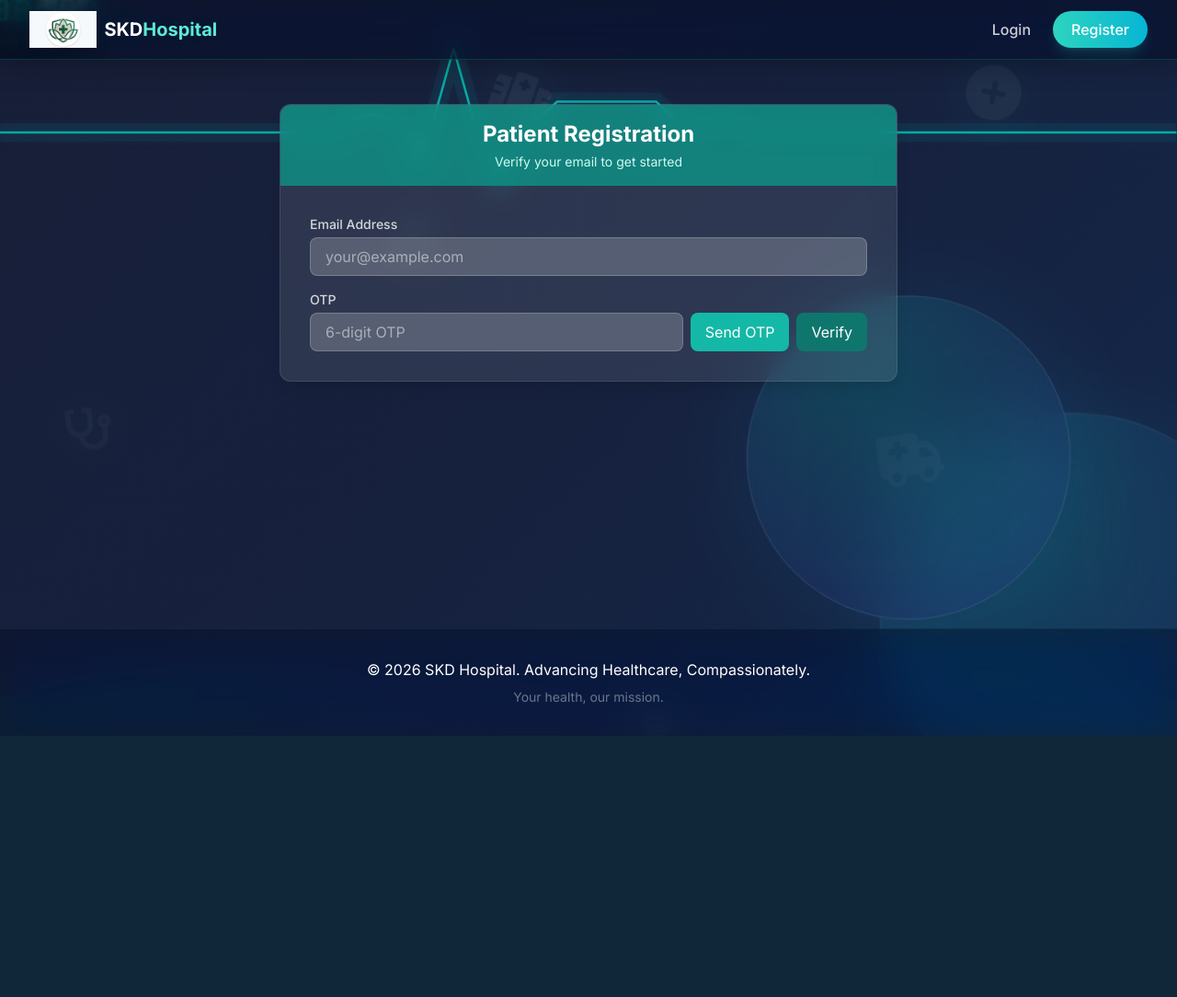
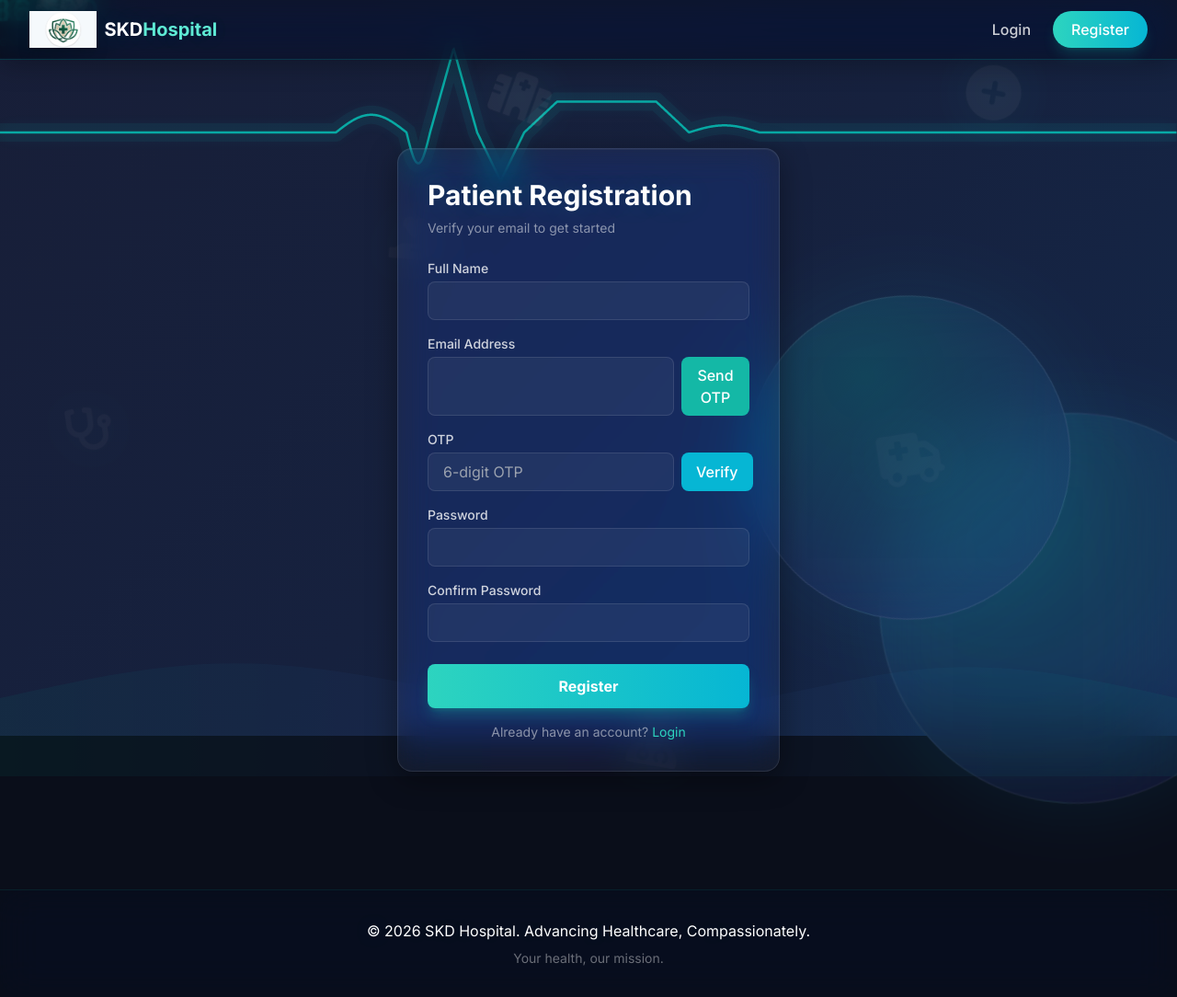
Before and after one commit to udayteck/HOSPITAL-SELF-MANAGEMENT, a Flask app: template app/templates/register.html in a window 1280 px wide. Shown: the whole page at 92% size. Before the commit the page ends 800 px from the top, so only its background shows below. Run offline with Flask 3, Linux system fonts and the light colour scheme; the template is opened without the code that fills it: values that come from a table or form of the project are taken from there, others are empty; parts of the project's set-up code (start-up, migrations or seed data) failed here and were passed over; some libraries are stand-ins or nearby versions.

Commit message:
Fix register template: use plain HTML, remove WTForm dependency

```diff
--- a/app/templates/register.html
+++ b/app/templates/register.html
@@ -1,159 +1,134 @@
 {% extends "base.html" %}
-{% block title %}Sign Up - SKD Hospital{% endblock %}
+
 {% block content %}
+<div class="container mx-auto px-4 py-12 max-w-md">
+    <div class="glass p-8 rounded-2xl">
+        <h1 class="text-3xl font-bold text-white text-glow mb-2">Patient Registration</h1>
+        <p class="text-white/50 text-sm mb-6">Verify your email to get started</p>
 
-<div class="max-w-2xl mx-auto bg-white/10 backdrop-blur-md rounded-xl shadow-lg overflow-hidden border border-white/10">
-    <div class="bg-teal-600/80 px-6 py-4">
-        <h2 class="text-2xl font-bold text-white text-center">Patient Registration</h2>
-        <p class="text-teal-100 text-center text-sm mt-1">Verify your email to get started</p>
-    </div>
+        <form method="POST" action="{{ url_for('auth.register') }}" id="register-form">
+            <!-- Full Name -->
+            <div class="mb-4">
+                <label for="full_name" class="block text-white/80 text-sm font-medium mb-1">Full Name</label>
+                <input type="text" name="full_name" id="full_name" required
+                       class="w-full px-4 py-2 bg-white/5 border border-white/10 rounded-lg text-white focus:outline-none focus:border-teal-400 transition">
+            </div>
 
-    <div class="p-6 md:p-8">
-        <!-- Step 1: Email and OTP -->
-        <div id="step1" class="space-y-4">
-            <div>
-                <label class="block text-sm font-medium text-white/80 mb-1">Email Address</label>
-                <input type="email" id="reg-email" class="w-full px-4 py-2 bg-white/20 border border-white/20 rounded-lg text-white placeholder-white/50 focus:ring-2 focus:ring-teal-400" placeholder="your@example.com">
-                <p id="email-error" class="text-red-400 text-xs mt-1 hidden"></p>
+            <!-- Email -->
+            <div class="mb-4">
+                <label for="email" class="block text-white/80 text-sm font-medium mb-1">Email Address</label>
+                <div class="flex gap-2">
+                    <input type="email" name="email" id="email" required
+                           class="flex-1 px-4 py-2 bg-white/5 border border-white/10 rounded-lg text-white focus:outline-none focus:border-teal-400 transition">
+                    <button type="button" id="send-otp-btn"
+                            class="px-4 py-2 bg-teal-500 hover:bg-teal-600 text-white rounded-lg font-medium transition">
+                        Send OTP
+                    </button>
+                </div>
+                <div id="otp-status" class="text-sm mt-1"></div>
             </div>
-            <div>
-                <label class="block text-sm font-medium text-white/80 mb-1">OTP</label>
-                <div class="flex gap-2 flex-wrap">
-                    <input type="text" id="reg-otp" class="flex-1 min-w-[120px] px-4 py-2 bg-white/20 border border-white/20 rounded-lg text-white placeholder-white/50 focus:ring-2 focus:ring-teal-400" placeholder="6-digit OTP" maxlength="6">
-                    <button type="button" id="sendOtpBtn" class="bg-teal-500 hover:bg-teal-600 text-white px-4 py-2 rounded-lg transition">Send OTP</button>
-                    <button type="button" id="verifyOtpBtn" class="bg-teal-700 hover:bg-teal-800 text-white px-4 py-2 rounded-lg transition">Verify</button>
+
+            <!-- OTP -->
+            <div class="mb-4">
+                <label for="otp" class="block text-white/80 text-sm font-medium mb-1">OTP</label>
+                <div class="flex gap-2">
+                    <input type="text" name="otp" id="otp" placeholder="6-digit OTP" maxlength="6"
+                           class="flex-1 px-4 py-2 bg-white/5 border border-white/10 rounded-lg text-white focus:outline-none focus:border-teal-400 transition">
+                    <button type="button" id="verify-otp-btn"
+                            class="px-4 py-2 bg-cyan-500 hover:bg-cyan-600 text-white rounded-lg font-medium transition">
+                        Verify
+                    </button>
                 </div>
-                <p id="otp-error" class="text-red-400 text-xs mt-1 hidden"></p>
+                <div id="verify-status" class="text-sm mt-1"></div>
             </div>
-        </div>
 
-        <!-- Step 2: Registration Form (hidden initially) -->
-        <div id="step2" class="hidden space-y-6">
-            <form method="POST" action="{{ url_for('auth.register') }}" id="registerForm" novalidate>
-                {{ form.hidden_tag() }}  <!-- CSRF token -->
+            <!-- Password -->
+            <div class="mb-4">
+                <label for="password" class="block text-white/80 text-sm font-medium mb-1">Password</label>
+                <input type="password" name="password" id="password" required minlength="6"
+                       class="w-full px-4 py-2 bg-white/5 border border-white/10 rounded-lg text-white focus:outline-none focus:border-teal-400 transition">
+            </div>
 
-                <div class="grid grid-cols-1 md:grid-cols-2 gap-6">
-                    <div>
-                        <label class="block text-sm font-medium text-white/80 mb-1">Email Address</label>
-                        <input type="email" name="email" id="verified-email" readonly class="w-full px-4 py-2 bg-white/10 border border-white/20 rounded-lg text-white/50 cursor-not-allowed">
-                    </div>
-                    <div>
-                        <label class="block text-sm font-medium text-white/80 mb-1">Full Name</label>
-                        <input type="text" name="full_name" class="w-full px-4 py-2 bg-white/20 border border-white/20 rounded-lg text-white placeholder-white/50 focus:ring-2 focus:ring-teal-400" required>
-                    </div>
-                </div>
+            <div class="mb-6">
+                <label for="confirm_password" class="block text-white/80 text-sm font-medium mb-1">Confirm Password</label>
+                <input type="password" name="confirm_password" id="confirm_password" required minlength="6"
+                       class="w-full px-4 py-2 bg-white/5 border border-white/10 rounded-lg text-white focus:outline-none focus:border-teal-400 transition">
+            </div>
 
-                <div>
-                    <label class="block text-sm font-medium text-white/80 mb-1">Phone Number</label>
-                    <input type="tel" name="phone" class="w-full px-4 py-2 bg-white/20 border border-white/20 rounded-lg text-white placeholder-white/50 focus:ring-2 focus:ring-teal-400" required>
-                </div>
+            <!-- Hidden role (default patient) -->
+            <input type="hidden" name="role" value="patient">
 
-                <div class="grid grid-cols-1 md:grid-cols-2 gap-6">
-                    <div>
-                        <label class="block text-sm font-medium text-white/80 mb-1">Password</label>
-                        <input type="password" name="password" class="w-full px-4 py-2 bg-white/20 border border-white/20 rounded-lg text-white placeholder-white/50 focus:ring-2 focus:ring-teal-400" required minlength="6">
-                    </div>
-                    <div>
-                        <label class="block text-sm font-medium text-white/80 mb-1">Confirm Password</label>
-                        <input type="password" name="confirm_password" class="w-full px-4 py-2 bg-white/20 border border-white/20 rounded-lg text-white placeholder-white/50 focus:ring-2 focus:ring-teal-400" required minlength="6">
-                    </div>
-                </div>
+            <button type="submit" id="register-btn"
+                    class="w-full bg-gradient-to-r from-teal-400 to-cyan-500 hover:from-teal-300 hover:to-cyan-400 text-white font-bold py-3 rounded-lg transition shadow-lg shadow-teal-500/30">
+                Register
+            </button>
+        </form>
 
-                <button type="submit" class="w-full bg-teal-500 hover:bg-teal-600 text-white font-semibold py-2 rounded-lg transition">Complete Registration</button>
-            </form>
-        </div>
+        <p class="text-white/50 text-sm text-center mt-4">
+            Already have an account? <a href="{{ url_for('auth.login') }}" class="text-teal-400 hover:underline">Login</a>
+        </p>
     </div>
 </div>
 
 <script>
-    // ===== JavaScript for OTP steps (same as before) =====
-    (function() {
-        const step1 = document.getElementById('step1');
-        const step2 = document.getElementById('step2');
-        const regEmail = document.getElementById('reg-email');
-        const regOtp = document.getElementById('reg-otp');
-        const sendOtpBtn = document.getElementById('sendOtpBtn');
-        const verifyOtpBtn = document.getElementById('verifyOtpBtn');
-        const emailError = document.getElementById('email-error');
-        const otpError = document.getElementById('otp-error');
-        const verifiedEmailField = document.getElementById('verified-email');
-        const registerForm = document.getElementById('registerForm');
+    document.addEventListener('DOMContentLoaded', function() {
+        const sendOtpBtn = document.getElementById('send-otp-btn');
+        const verifyOtpBtn = document.getElementById('verify-otp-btn');
+        const emailInput = document.getElementById('email');
+        const otpInput = document.getElementById('otp');
+        const otpStatus = document.getElementById('otp-status');
+        const verifyStatus = document.getElementById('verify-status');
 
-        let isOtpVerified = false;
-        let verifiedEmail = '';
-
-        sendOtpBtn.addEventListener('click', async () => {
-            const email = regEmail.value.trim();
-            if (!email || !email.includes('@')) {
-                emailError.textContent = 'Please enter a valid email.';
-                emailError.classList.remove('hidden');
+        // Send OTP
+        sendOtpBtn.addEventListener('click', async function() {
+            const email = emailInput.value.trim();
+            if (!email) {
+                otpStatus.innerHTML = '<span class="text-red-400">Please enter your email.</span>';
                 return;
             }
-            emailError.classList.add('hidden');
-            sendOtpBtn.disabled = true;
-            sendOtpBtn.textContent = 'Sending...';
+            otpStatus.innerHTML = '<span class="text-yellow-400">Sending OTP...</span>';
             try {
-                const res = await fetch("{{ url_for('auth.send_otp') }}", {
+                const response = await fetch('{{ url_for("auth.send_otp") }}', {
                     method: 'POST',
                     headers: { 'Content-Type': 'application/json' },
-                    body: JSON.stringify({ email })
+                    body: JSON.stringify({ email: email })
                 });
-                const data = await res.json();
+                const data = await response.json();
                 if (data.success) {
-                    alert('OTP sent to your email.');
+                    otpStatus.innerHTML = '<span class="text-green-400">OTP sent to your email. Check logs for demo.</span>';
                 } else {
-                    alert(data.message || 'Failed to send OTP.');
+                    otpStatus.innerHTML = `<span class="text-red-400">${data.message}</span>`;
                 }
-            } catch (err) {
-                alert('Network error. Please try again.');
+            } catch (error) {
+                otpStatus.innerHTML = '<span class="text-red-400">Network error. Please try again.</span>';
             }
-            sendOtpBtn.disabled = false;
-            sendOtpBtn.textContent = 'Send OTP';
         });
 
-        verifyOtpBtn.addEventListener('click', async () => {
-            const email = regEmail.value.trim();
-            const otp = regOtp.value.trim();
+        // Verify OTP
+        verifyOtpBtn.addEventListener('click', async function() {
+            const email = emailInput.value.trim();
+            const otp = otpInput.value.trim();
             if (!email || !otp) {
-                otpError.textContent = 'Email and OTP are required.';
-                otpError.classList.remove('hidden');
+                verifyStatus.innerHTML = '<span class="text-red-400">Please enter email and OTP.</span>';
                 return;
             }
-            otpError.classList.add('hidden');
-            verifyOtpBtn.disabled = true;
-            verifyOtpBtn.textContent = 'Verifying...';
+            verifyStatus.innerHTML = '<span class="text-yellow-400">Verifying...</span>';
             try {
-                const res = await fetch("{{ url_for('auth.verify_otp') }}", {
+                const response = await fetch('{{ url_for("auth.verify_otp") }}', {
                     method: 'POST',
                     headers: { 'Content-Type': 'application/json' },
-                    body: JSON.stringify({ email, otp })
+                    body: JSON.stringify({ email: email, otp: otp })
                 });
-                const data = await res.json();
+                const data = await response.json();
                 if (data.success) {
-                    verifiedEmail = email;
-                    isOtpVerified = true;
-                    verifiedEmailField.value = email;
-                    step1.classList.add('hidden');
-                    step2.classList.remove('hidden');
-                    alert('Email verified! Complete registration.');
+                    verifyStatus.innerHTML = '<span class="text-green-400">OTP verified! You can now register.</span>';
                 } else {
-                    alert(data.message || 'Invalid or expired OTP.');
+                    verifyStatus.innerHTML = `<span class="text-red-400">${data.message}</span>`;
                 }
-            } catch (err) {
-                alert('Network error. Please try again.');
-            }
-            verifyOtpBtn.disabled = false;
-            verifyOtpBtn.textContent = 'Verify';
-        });
-
-        // Prevent form submission if email not verified
-        registerForm.addEventListener('submit', function(e) {
-            if (!isOtpVerified) {
-                e.preventDefault();
-                alert('Please verify your email first.');
+            } catch (error) {
+                verifyStatus.innerHTML = '<span class="text-red-400">Network error. Please try again.</span>';
             }
         });
-    })();
+    });
 </script>
-
 {% endblock %}
```
